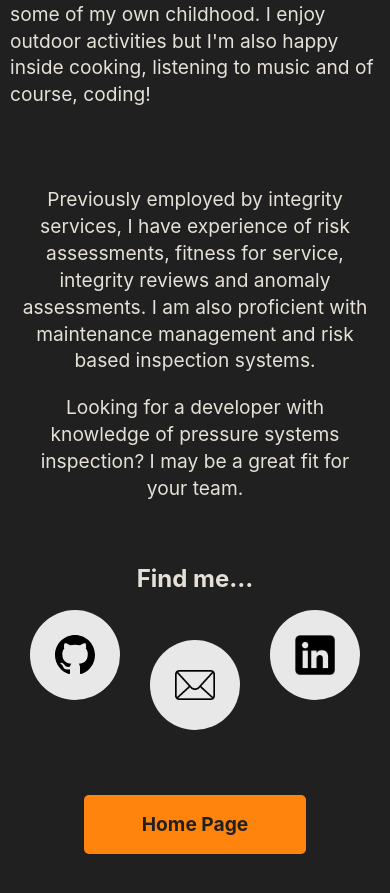
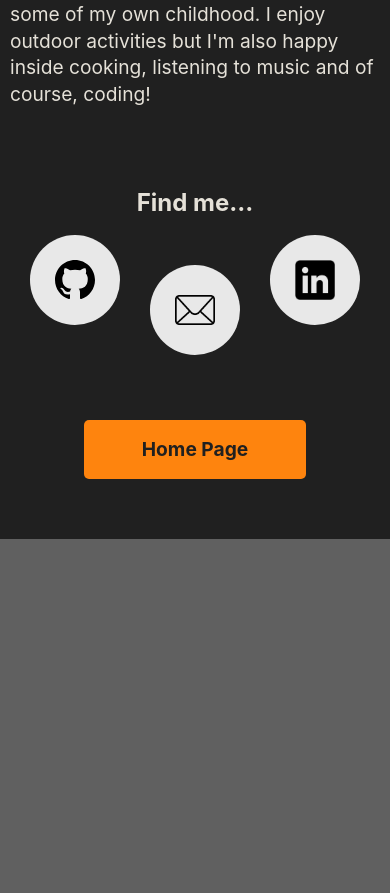
Before and after one commit to jrgrantham/james-grantham, a React (Create React App) app: page /professional in a window 390 px wide. Shown: the part 1569-2462 px from the top of the page. After the commit the page ends 2108 px from the top, so only its background shows below. Built offline with nearby package versions, Linux system fonts and the light colour scheme.

Commit message:
separate previously, fix phone numbers

```diff
--- /dev/null
+++ b/src/components/landing/Previously.jsx
@@ -0,0 +1,29 @@
+import React from "react";
+import styled from "styled-components";
+
+import { professionalWidth } from "../../views/styling";
+
+export default function Previously() {
+
+  const Container = styled.div`
+    display: flex;
+    flex-direction: column;
+    justify-content: space-evenly;
+    align-items: center;
+    width: 100%;
+    padding-top: 40px;
+
+    p {
+      text-align: center;
+      max-width: ${professionalWidth}px;
+      padding: 20px 20px 0px 20px;
+    }
+  `
+
+  return (
+    <Container>
+      <p>Previously employed by integrity services, I have experience of risk assessments, fitness for service, integrity reviews and anomaly assessments. I am also proficient with maintenance management and risk based inspection systems.</p>
+      <p>Looking for a developer with knowledge of pressure systems inspection? I may be a great fit for your team.</p>
+    </Container>
+  );
+}
--- a/src/components/reusable/ContactMe.jsx
+++ b/src/components/reusable/ContactMe.jsx
@@ -16,7 +16,7 @@ export default function ContactMe(props) {
     justify-content: space-evenly;
     align-items: center;
     width: 100%;
-    padding-top: 40px;
+    // padding-top: 40px;
 
     h4, p {
       text-align: center;
@@ -74,8 +74,6 @@ export default function ContactMe(props) {
 
   return (
     <Container id="contact" onClick={() => setShowContactMe(false)}>
-      <p>Previously employed by integrity services, I have experience of risk assessments, fitness for service, integrity reviews and anomaly assessments. I am also proficient with maintenance management and risk based inspection systems.</p>
-      <p>Looking for a developer with knowledge of pressure systems inspection? I may be a great fit for your team.</p>
       <h4>Find me...</h4>
       <Links id="contact">
         <a href="https://github.com/jrgrantham" className="image other">
--- a/src/views/Landing.jsx
+++ b/src/views/Landing.jsx
@@ -15,6 +15,7 @@ import Introduction from "../components/landing/Introduction";
 import AnimatedLogos from "../components/landing/AnimatedLogos";
 import HireMe from "../components/landing/HireMe";
 import { LinkButton } from "../components/reusable/Buttons";
+import Previously from "../components/landing/Previously";
 
 export default function Landing(props) {
   const {
@@ -69,6 +70,7 @@ export default function Landing(props) {
         <Spacer />
         <Captions setContent={setContent} setSelected={setSelected} />
         <Spacer />
+        <Previously />
         <ContactMe
           showContactMe={showContactMe}
           setShowContactMe={setShowContactMe}
--- a/src/views/PhoneNumbers.jsx
+++ b/src/views/PhoneNumbers.jsx
@@ -23,22 +23,15 @@ export default function PhoneNumbers(props) {
         props.setIsLoading(false);
         props.history.push("/login");
       })
-      .finally(() => {
-        props.setToken('');
-      });
+      // .finally(() => {
+      //   props.setToken('');
+      // });
   };
-
-  // useEffect(() => {
-  //   effect
-  //   return () => {
-  //     cleanup
-  //   };
-  // }, [input])
 
   useEffect(() => {
     getNumbers();
-    console.log('PhoneNumbers: useeffect ran, no empty array');
-  });
+    console.log('PhoneNumbers: useeffect ran, HAS empty array');
+  }, []);
 
   function callNumber(number) {
     window.location = `tel:${number}`;
```
